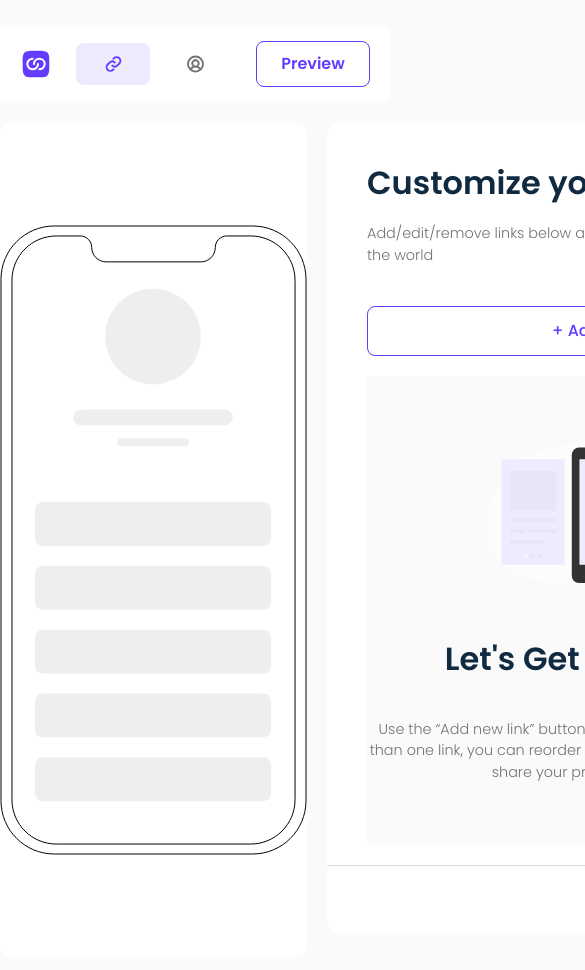
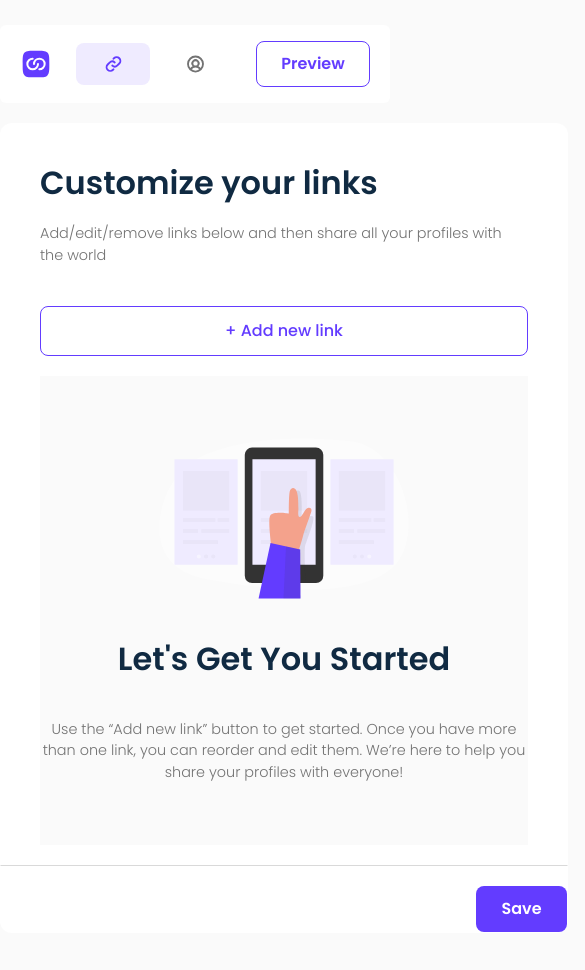
Before and after one commit to sandro21-glitch/link-sharing-app, a React (Vite) app: page /account in a window 390 px wide. Shown: the top 970 px of the page, 585 px wide, since content can reach past the window. Built offline with nearby package versions, Linux system fonts and the light colour scheme.

Commit message:
style: Hide AddedLinks section on small screens

```diff
--- a/src/features/account/linksPage/addedLinks/AddedLinks.tsx
+++ b/src/features/account/linksPage/addedLinks/AddedLinks.tsx
@@ -2,7 +2,7 @@ import LinkBoxes from "./LinkBoxes";
 import phoneMockup from "/assets/images/illustration-phone-mockup.svg";
 const AddedLinks = () => {
   return (
-    <section className="bg-white rounded-[12px] w-[512px] h-[834px] flex-center">
+    <section className="bg-white  rounded-[12px] w-[512px] h-[834px] hidden lg:flex-center">
       <div
         className="relative
       "
```
